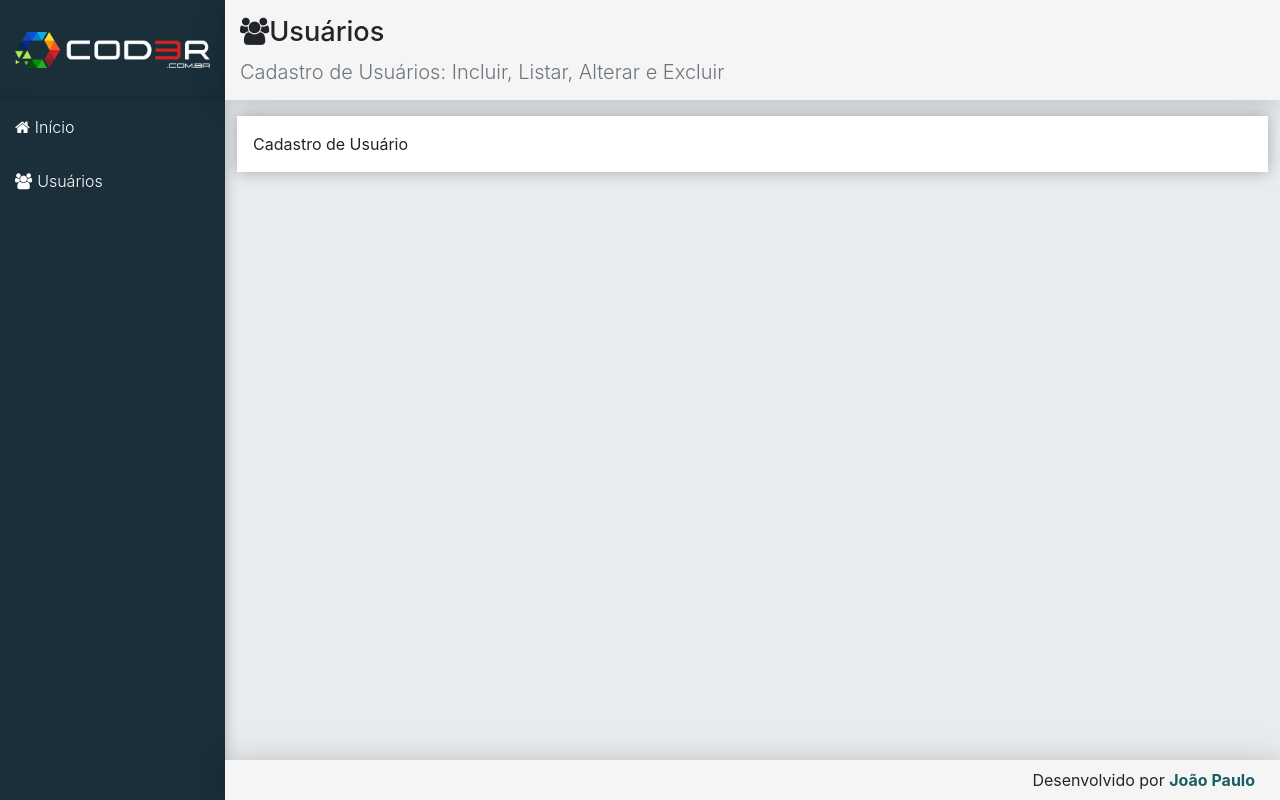
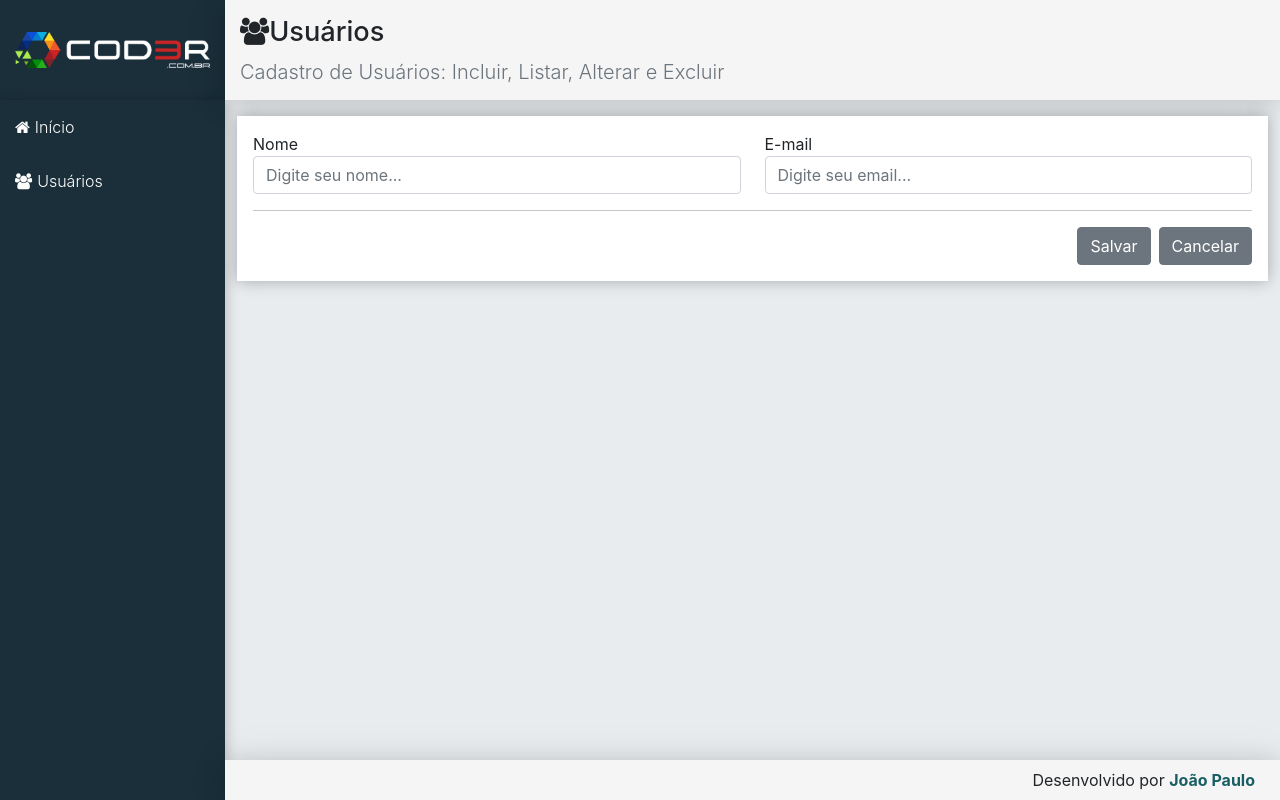
Before and after one commit to jpcchaves/Cadastro-Usuario-ReactJS, a React (Create React App) app in the folder frontend/: page /users in a window 1280 px wide. Built offline with nearby package versions, Linux system fonts and the light colour scheme.

Commit message:
save and clear form added (CRUD)

```diff
--- a/frontend/src/components/user/UserCrud.jsx
+++ b/frontend/src/components/user/UserCrud.jsx
@@ -1,50 +1,102 @@
 import React, { Component } from "react";
-import Main from '../template/Main'
-import axios from 'axios'
+import Main from "../template/Main";
+import axios from "axios";
 
 const headerProps = {
-     icon: 'users',
-     title: 'Usuários',
-     subtitle: 'Cadastro de Usuários: Incluir, Listar, Alterar e Excluir'
-}
+  icon: "users",
+  title: "Usuários",
+  subtitle: "Cadastro de Usuários: Incluir, Listar, Alterar e Excluir",
+};
 
-const baseUrl = 'http://localhost3001/users'
+const baseUrl = "http://localhost:3001/users";
 const initialState = {
-     user: {name: '', email: ''},
-     list: []
-}
+  user: { name: "", email: "" },
+  list: [],
+};
 
 export default class UserCrud extends Component {
+  state = { ...initialState };
 
-     state = { ...initialState }
+  // Limpar o form
+  clear() {
+    this.setState({ user: initialState.user });
+  }
 
-     // Limpar o form
-     clear(){
-          this.setState({user: initialState.user })
-     }
+  // Salvar e/ou alterar um usuário
+  save() {
+    const user = this.state.user;
+    const method = user.id ? "put" : "post";
+    const url = user.id ? `${baseUrl}/${user.id}` : baseUrl;
+    axios[method](url, user).then((resp) => {
+      const list = this.getUpdatedList(resp.data);
+    });
+  }
 
-     // Salvar e/ou alterar um usuário
-     save(){
-          const user = this.state.user
-          const method = user.id ? 'put' : 'post'
-          const url = user.id ? `${baseUrl}/${user.id}` : baseUrl
-          axios[method](url, user)
-               .then(resp => {
-                    const list = this.getUpdatedList(resp.data)
-               })
-     }
+  getUpdatedList(user) {
+    const list = list.state.list.filter((u) => u.id !== user.id);
+    list.unshift(user);
+    return list;
+  }
 
-     getUpdatedList(user){
-          const list = list.state.list.filter(u => u.id !== user.id)
-          list.unshift(user)
-          return list
-     }
+  updateField(event) {
+    const user = { ...this.state.user };
+    user[event.target.name] = event.target.value;
+    this.setState({ user });
+  }
 
-     render(){
-          return(
-               <Main {...headerProps}>
-                    Cadastro de Usuário
-               </Main>
-          )
-     }
+  renderForm() {
+    return (
+      <div className="form">
+        <div className="row">
+          <div className="col-12 col-md-6">
+            <div className="form-group">
+              <label>Nome</label>
+              <input
+                type="text"
+                className="form-control"
+                name="name"
+                value={this.state.user.name}
+                onChange={(e) => this.updateField(e)}
+                placeholder="Digite seu nome..."
+              />
+            </div>
+          </div>
+          <div className="col-12 col-md-6">
+            <div className="form-group">
+              <label>E-mail</label>
+              <input
+                type="text"
+                className="form-control"
+                name="email"
+                value={this.state.user.email}
+                onChange={(e) => this.updateField(e)}
+                placeholder="Digite seu email..."
+              />
+            </div>
+          </div>
+        </div>
+
+        <hr />
+        <div className="row">
+          <div className="col-12 d-flex justify-content-end">
+            <button className="btn btn-secondary me-2" onClick={(e) => this.save(e)}>
+              Salvar
+            </button>
+            <button
+              className="btn btn-secondary"
+              onClick={(e) => this.clear(e)}
+            >
+              Cancelar
+            </button>
+          </div>
+        </div>
+      </div>
+    );
+  }
+
+  render() {
+    return <Main {...headerProps}>
+         {this.renderForm()}
+    </Main>;
+  }
 }
```
Also changed, not shown: 1 other file (tests, documents, lock files or other folders).
